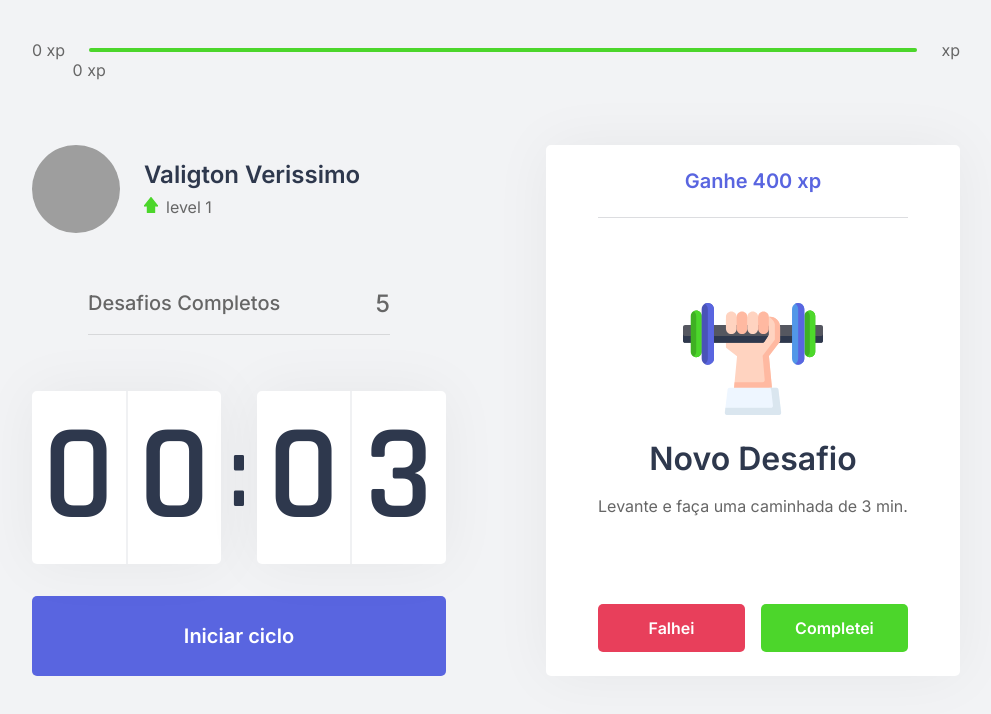
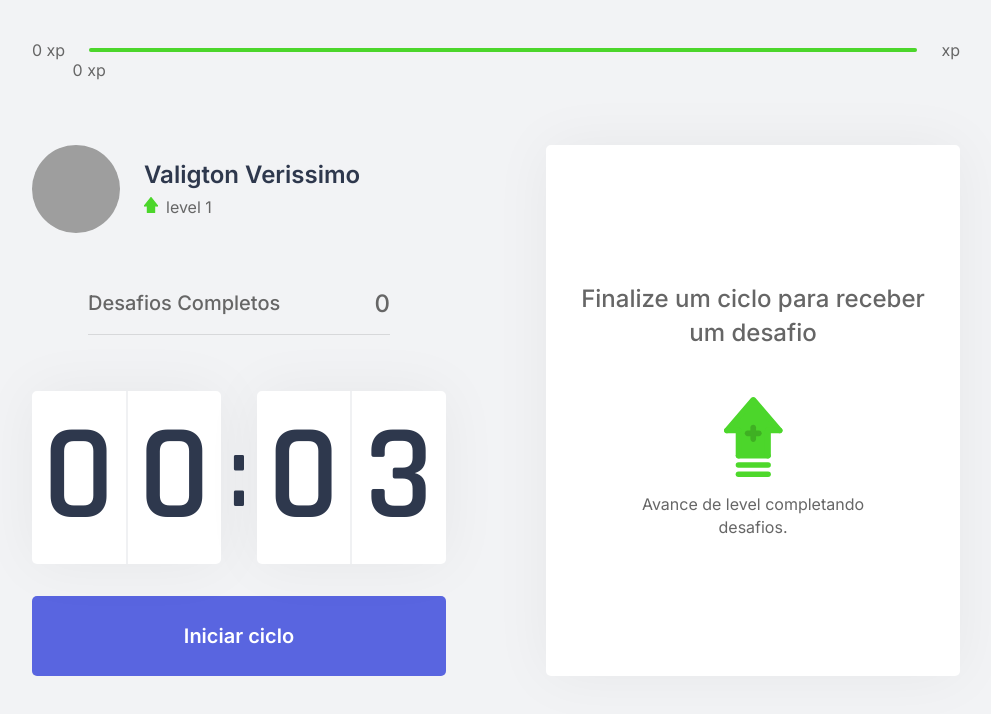
Before and after one commit to valigton/moveit-next, a Next.js app: page / in a window 1280 px wide. Shown: the top 714 px of the page, without its empty margins (144-1135 px from the left). Built offline with nearby package versions, Linux system fonts and the light colour scheme; grey boxes are pictures that could not be loaded.

Commit message:
Adicionado experiencia por contexto

```diff
--- a/src/components/ChallengeBox.tsx
+++ b/src/components/ChallengeBox.tsx
@@ -4,28 +4,25 @@ import { ChallengesContext } from "../contexts/ChallengesContext";
 import styles from "../styles/components/ChallengeBox.module.css";
 
 export function ChallengeBox() {
-  const contextData = useContext(ChallengesContext);
-
-  console.log(contextData);
-
-  const hasActiveChallenge = true;
+  const { activeChanllenge, resetChallenge } = useContext(ChallengesContext);
 
   return (
     <div className={styles.challengeBoxContainer}>
-      { hasActiveChallenge ? (
+      { activeChanllenge ? (
         <div className={styles.challengeActive}>
-          <header>Ganhe 400 xp</header>
+          <header>Ganhe {activeChanllenge.amount} de XP</header>
 
           <main>
-            <img src="icons/body.svg" alt="Body"/>
+            <img src={`icons/${activeChanllenge.type}.svg`} alt="Body"/>
             <strong>Novo Desafio</strong>
-            <p>Levante e faça uma caminhada de 3 min.</p>
+            <p>{activeChanllenge.description}</p>
           </main>
 
           <footer>
             <button
               type="button"
               className={styles.challengeFailedButton}
+              onClick={resetChallenge}
             >
               Falhei
             </button>
--- a/src/components/CompletedChalenges.tsx
+++ b/src/components/CompletedChalenges.tsx
@@ -1,10 +1,14 @@
+import { useContext } from 'react';
+import { ChallengesContext } from '../contexts/ChallengesContext';
 import styles from '../styles/components/CompletedChallenges.module.css';
 
 export function CompletedChallenges() {
+  const { challengesCompleted } = useContext(ChallengesContext);
+
   return (
     <div className={styles.completedChallengesContainer}>
       <span>Desafios Completos</span>
-      <span>5</span>
+      <span>{challengesCompleted}</span>
     </div>
   );
 }
```
